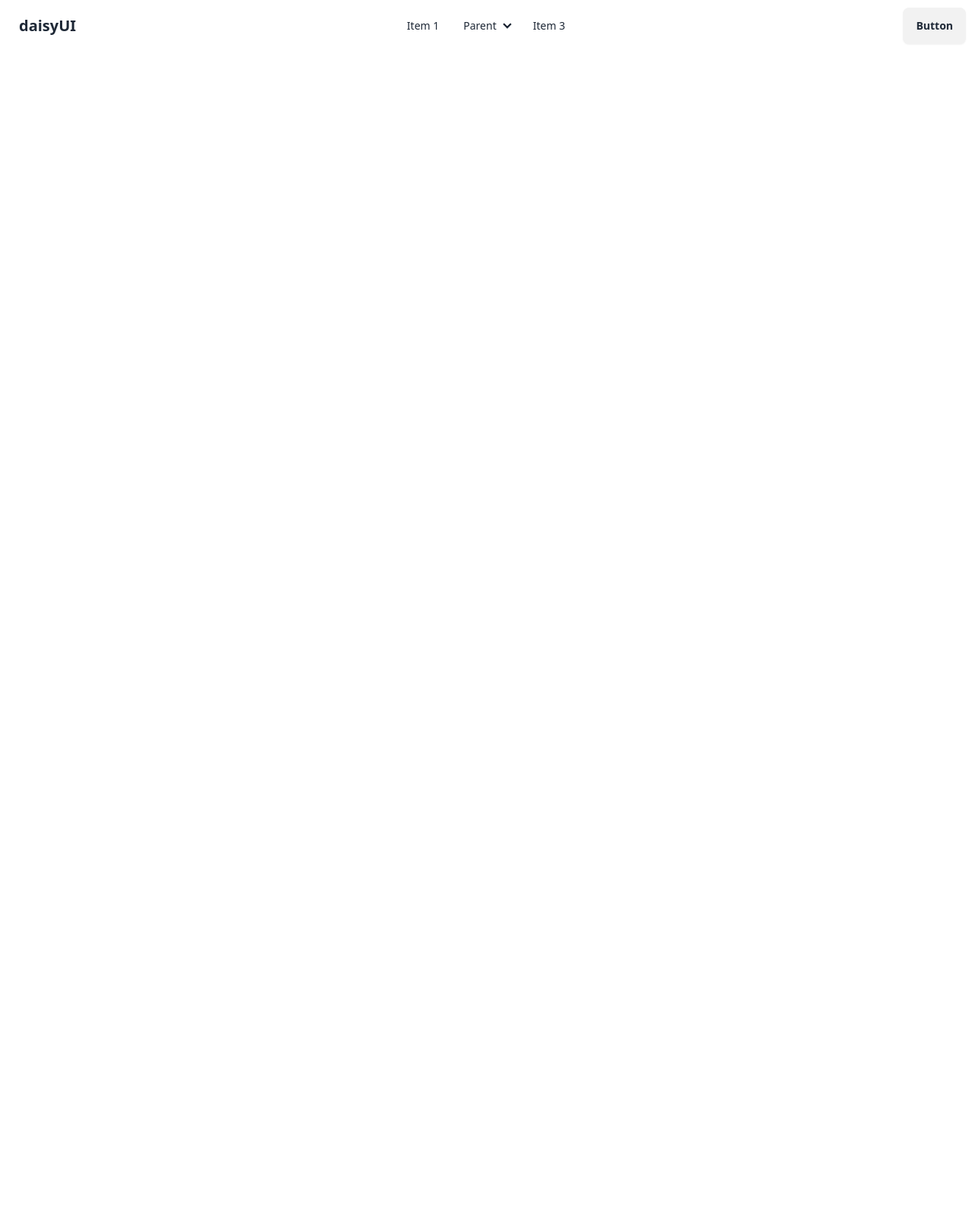
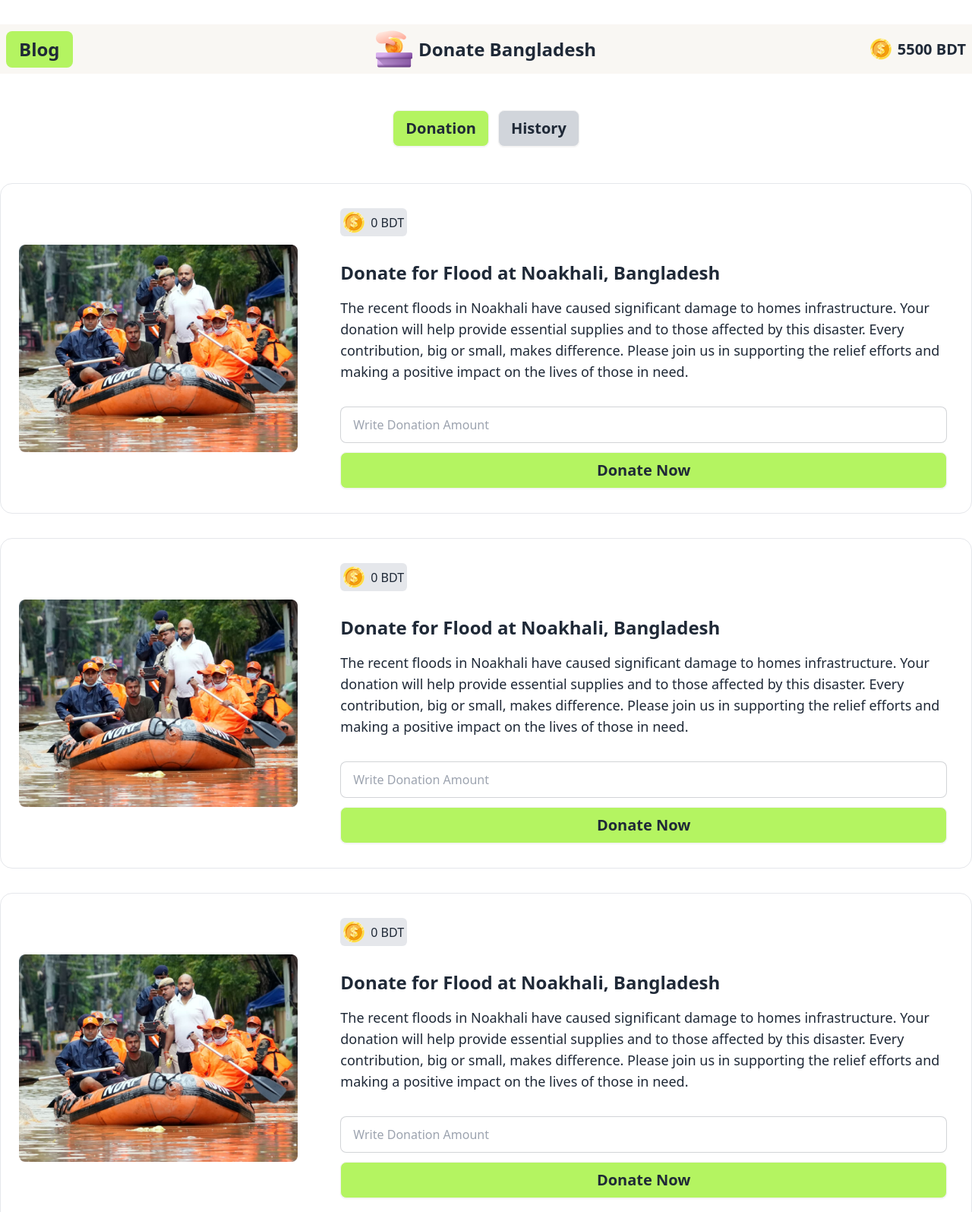
Before and after one commit to modasserahmed17/fifth-assign-java, a plain HTML site: page index.html in a window 1280 px wide. Shown: the top 1595 px of the page at 76% size. Before the commit the page ends 800 px from the top, so only its background shows below. Drawn offline with nearby package versions, Linux system fonts and the light colour scheme.

Commit message:
added the navbar

```diff
--- a/index.html
+++ b/index.html
@@ -8,57 +8,89 @@
      <script src="https://cdn.tailwindcss.com"></script>
 </head>
 <body>
-     <div class="navbar bg-base-100">
-  <div class="navbar-start">
-    <div class="dropdown">
-      <div tabindex="0" role="button" class="btn btn-ghost lg:hidden">
-        <svg
-          xmlns="http://www.w3.org/2000/svg"
-          class="h-5 w-5"
-          fill="none"
-          viewBox="0 0 24 24"
-          stroke="currentColor">
-          <path
-            stroke-linecap="round"
-            stroke-linejoin="round"
-            stroke-width="2"
-            d="M4 6h16M4 12h8m-8 6h16" />
-        </svg>
+  <main>
+   <div class="bg-[#F9F7F3]">
+    <div class="navbar container mx-auto my-8">
+      <div class="navbar-start">
+        <a class="btn btn-ghost text-2xl bg-[#B4F461]">Blog</a>
       </div>
-      <ul
-        tabindex="0"
-        class="menu menu-sm dropdown-content bg-base-100 rounded-box z-[1] mt-3 w-52 p-2 shadow">
-        <li><a>Item 1</a></li>
-        <li>
-          <a>Parent</a>
-          <ul class="p-2">
-            <li><a>Submenu 1</a></li>
-            <li><a>Submenu 2</a></li>
-          </ul>
-        </li>
-        <li><a>Item 3</a></li>
-      </ul>
+      <div class="navbar-center hidden lg:flex">
+        <img src="assets/logo.png" alt="">
+        <h1 class="text-2xl font-extrabold ml-2">Donate Bangladesh</h1>
+      </div>
+      <div class="navbar-end">
+        <img src="assets/coin.png" alt="">
+        <h1 class="text-xl font-semibold ml-2">5500 BDT</h1>
+      </div>
     </div>
-    <a class="btn btn-ghost text-xl">daisyUI</a>
   </div>
-  <div class="navbar-center hidden lg:flex">
-    <ul class="menu menu-horizontal px-1">
-      <li><a>Item 1</a></li>
-      <li>
-        <details>
-          <summary>Parent</summary>
-          <ul class="p-2">
-            <li><a>Submenu 1</a></li>
-            <li><a>Submenu 2</a></li>
-          </ul>
-        </details>
-      </li>
-      <li><a>Item 3</a></li>
-    </ul>
-  </div>
-  <div class="navbar-end">
-    <a class="btn">Button</a>
-  </div>
-</div>
+  <section class="my-12 flex justify-center space-x-3">
+    <button class="btn bg-[#B4F461] text-xl font-semibold">Donation</button>
+    <button class="btn bg-gray-300 text-xl font-semibold">History</button>
+  </section>
+  </main>
+  <section class="container mx-auto">
+    <div class="card card-side bg-base-100 flex-col lg:flex-row border rounded-2xl">
+      <figure class="m-2 w-fit lg:w-full lg:m-6">
+        <img src="assets/noakhali.png" alt="" />
+      </figure>
+      <div class="card-body gap-8">
+        <div class="bg-gray-200 flex w-fit p-1 rounded-md gap-2 items-center">
+          <img class="" src="assets/coin.png" alt="">
+          <h5>0 BDT</h5>
+        </div>
+        <div>
+          <h2 class="text-2xl font-bold mb-4">Donate for Flood at Noakhali, Bangladesh</h2>
+          <p class="text-lg"> The recent floods in Noakhali have caused significant damage to homes  infrastructure. Your donation will help provide essential supplies and  to those affected by this disaster. Every contribution, big or small, makes  difference. Please join us in supporting the relief efforts and making a positive impact on the lives of those in need.</p>
+        </div>
+        <div>
+          <input type="text" placeholder="Write Donation Amount" class="input input-bordered w-full" required />
+          <button class="btn bg-[#B4F461] text-xl font-semibold mt-3 w-full">Donate Now</button>
+        </div>
+      </div>
+    </div>
+  </section>
+  <section class="container mx-auto my-8">
+    <div class="card card-side bg-base-100 flex-col lg:flex-row border rounded-2xl">
+      <figure class="m-2 w-fit lg:w-full lg:m-6">
+        <img src="assets/noakhali.png" alt="" />
+      </figure>
+      <div class="card-body gap-8">
+        <div class="bg-gray-200 flex w-fit p-1 rounded-md gap-2 items-center">
+          <img class="" src="assets/coin.png" alt="">
+          <h5>0 BDT</h5>
+        </div>
+        <div>
+          <h2 class="text-2xl font-bold mb-4">Donate for Flood at Noakhali, Bangladesh</h2>
+          <p class="text-lg"> The recent floods in Noakhali have caused significant damage to homes  infrastructure. Your donation will help provide essential supplies and  to those affected by this disaster. Every contribution, big or small, makes  difference. Please join us in supporting the relief efforts and making a positive impact on the lives of those in need.</p>
+        </div>
+        <div>
+          <input type="text" placeholder="Write Donation Amount" class="input input-bordered w-full" required />
+          <button class="btn bg-[#B4F461] text-xl font-semibold mt-3 w-full">Donate Now</button>
+        </div>
+      </div>
+    </div>
+  </section>
+  <section class="container mx-auto">
+    <div class="card card-side bg-base-100 flex-col lg:flex-row border rounded-2xl">
+      <figure class="m-2 w-fit lg:w-full lg:m-6">
+        <img src="assets/noakhali.png" alt="" />
+      </figure>
+      <div class="card-body gap-8">
+        <div class="bg-gray-200 flex w-fit p-1 rounded-md gap-2 items-center">
+          <img class="" src="assets/coin.png" alt="">
+          <h5>0 BDT</h5>
+        </div>
+        <div>
+          <h2 class="text-2xl font-bold mb-4">Donate for Flood at Noakhali, Bangladesh</h2>
+          <p class="text-lg"> The recent floods in Noakhali have caused significant damage to homes  infrastructure. Your donation will help provide essential supplies and  to those affected by this disaster. Every contribution, big or small, makes  difference. Please join us in supporting the relief efforts and making a positive impact on the lives of those in need.</p>
+        </div>
+        <div>
+          <input type="text" placeholder="Write Donation Amount" class="input input-bordered w-full" required />
+          <button class="btn bg-[#B4F461] text-xl font-semibold mt-3 w-full">Donate Now</button>
+        </div>
+      </div>
+    </div>
+  </section>
 </body>
 </html>
```
